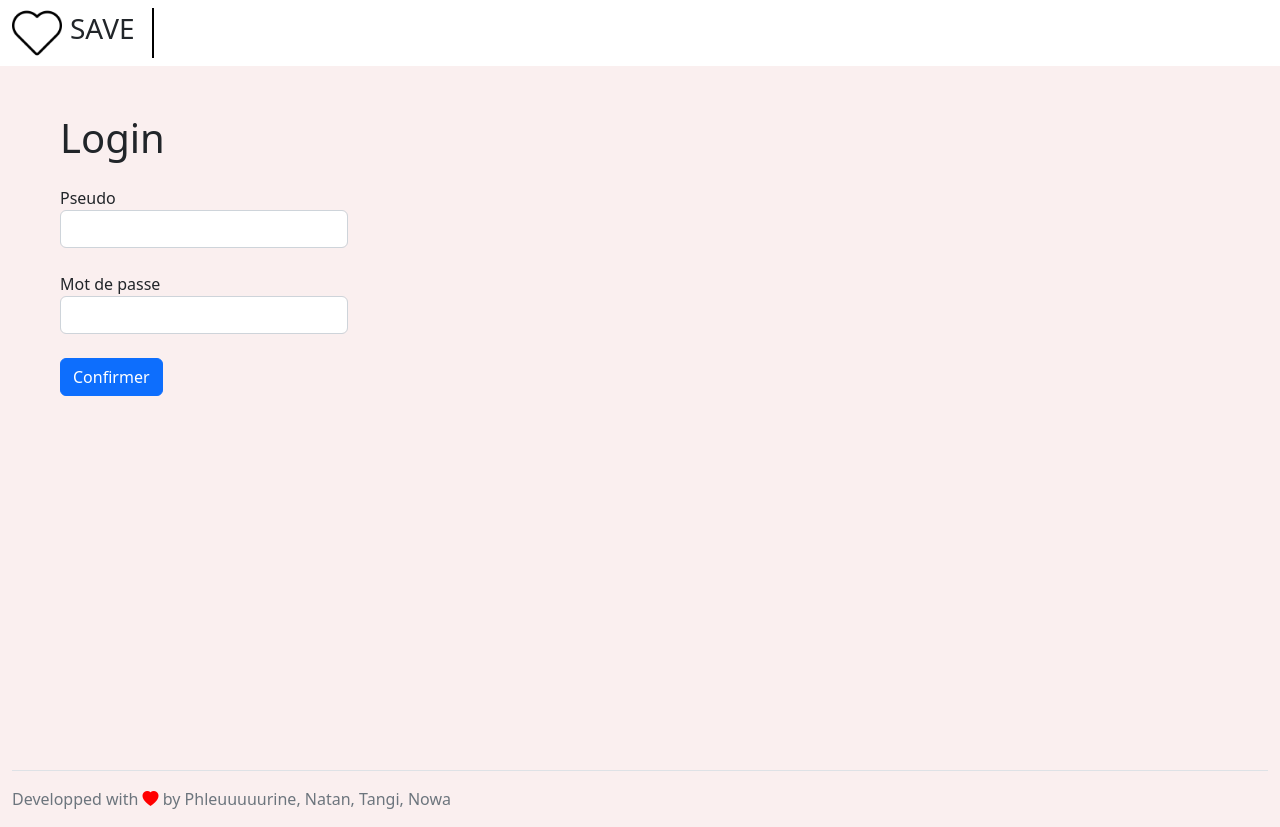
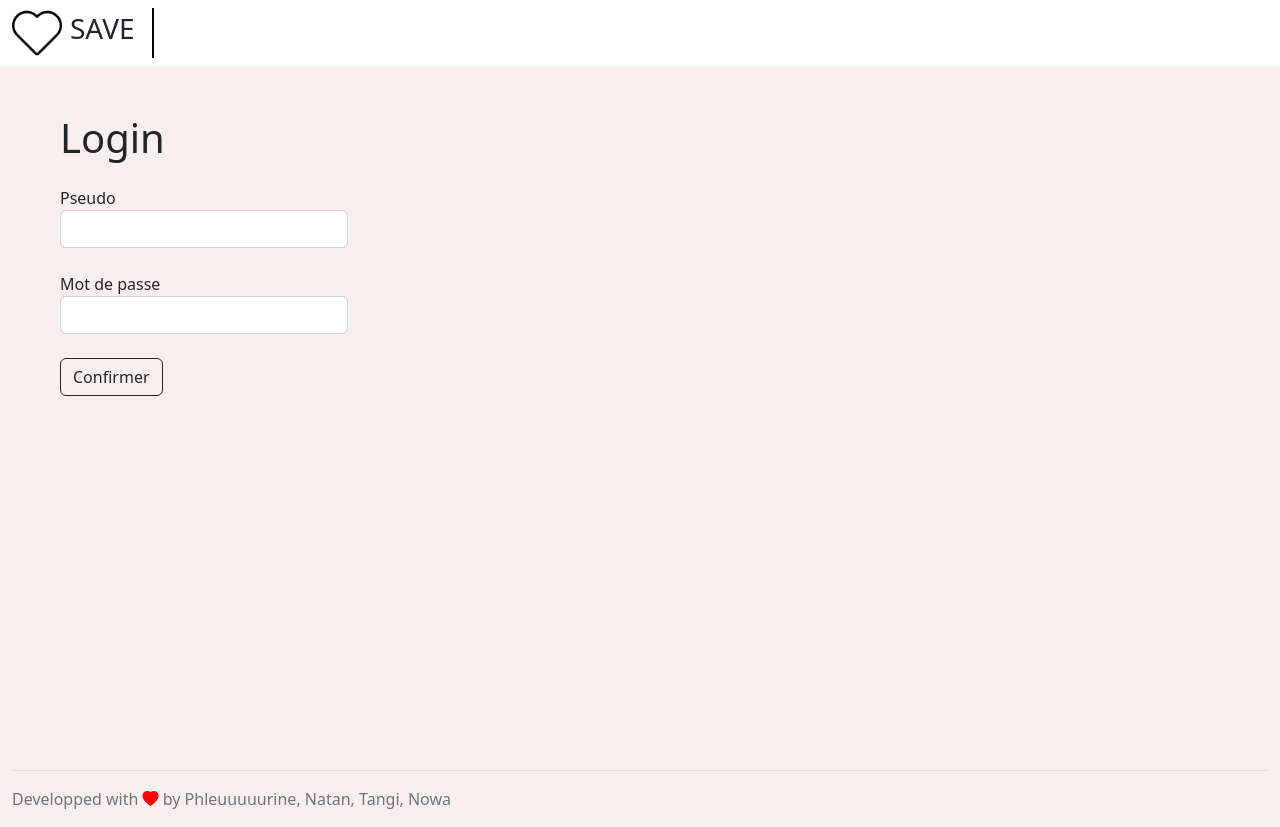
Before and after one commit to Noah-Langlois/Application_SAVE, a Vue app in the folder frontend/client_vue_global/: page /admin/login in a window 1280 px wide. Built offline with nearby package versions, Linux system fonts and the light colour scheme.

Commit message:
Modification des derniers bouttons

```diff
--- a/frontend/client_vue_global/src/components/AdminManager.vue
+++ b/frontend/client_vue_global/src/components/AdminManager.vue
@@ -125,7 +125,7 @@ if (store.state.token=='') {
           </div>
         </div>
         <div>
-            <button class="btn btn-primary ms-5" @click="changeRoute('HomeAdmin')">Retour</button>
+            <button class="btn btn-outline-dark ms-5" @click="changeRoute('HomeAdmin')">Retour</button>
         </div>
       </div>
     </main>
--- a/frontend/client_vue_global/src/components/LoginAdmin.vue
+++ b/frontend/client_vue_global/src/components/LoginAdmin.vue
@@ -32,7 +32,7 @@ function checkPassword(value) {
                     <p v-if="!store.state.rightPassword">Mot de passe incorrect</p>
                 </div>
                 <div class="mt-4">
-                    <button class="btn btn-primary" @click="checkPassword('HomeAdmin')">Confirmer</button>
+                    <button class="btn btn-outline-dark" @click="checkPassword('HomeAdmin')">Confirmer</button>
                 </div>
             </div>
         </div>
```
